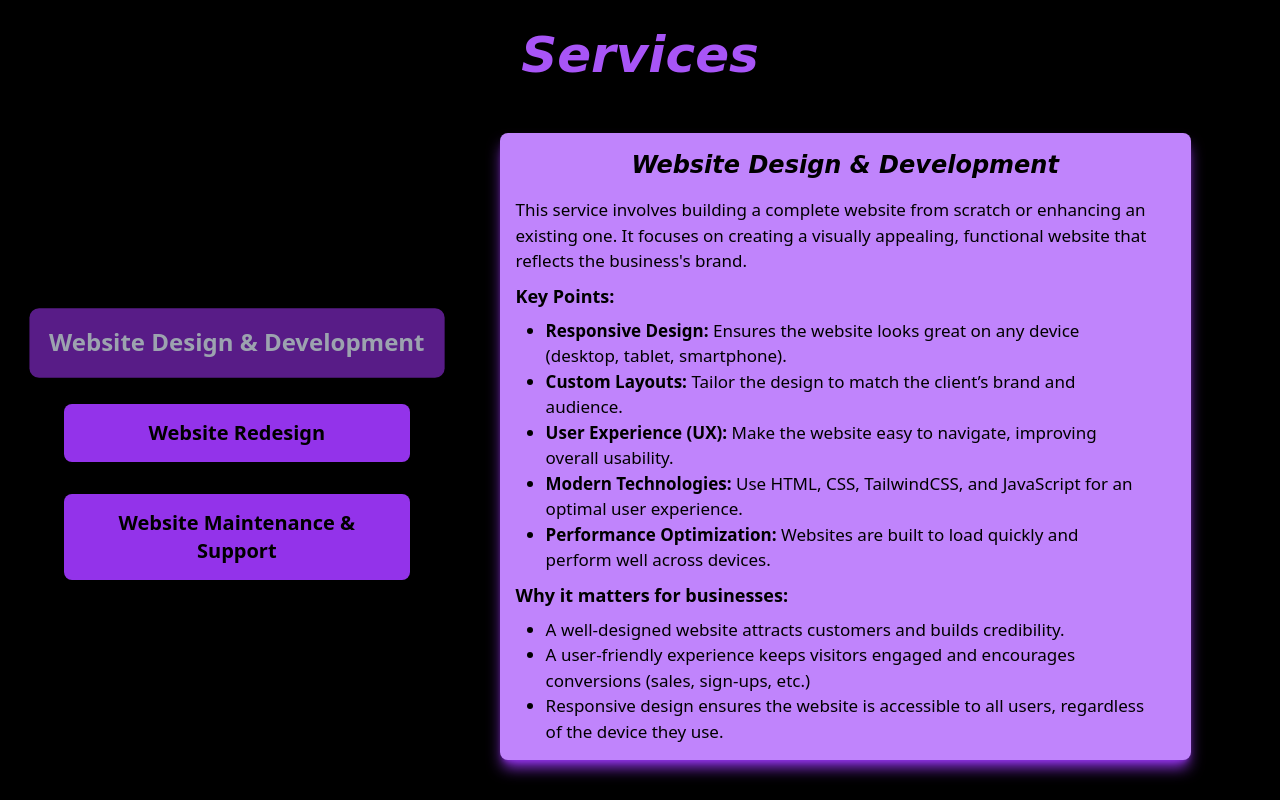
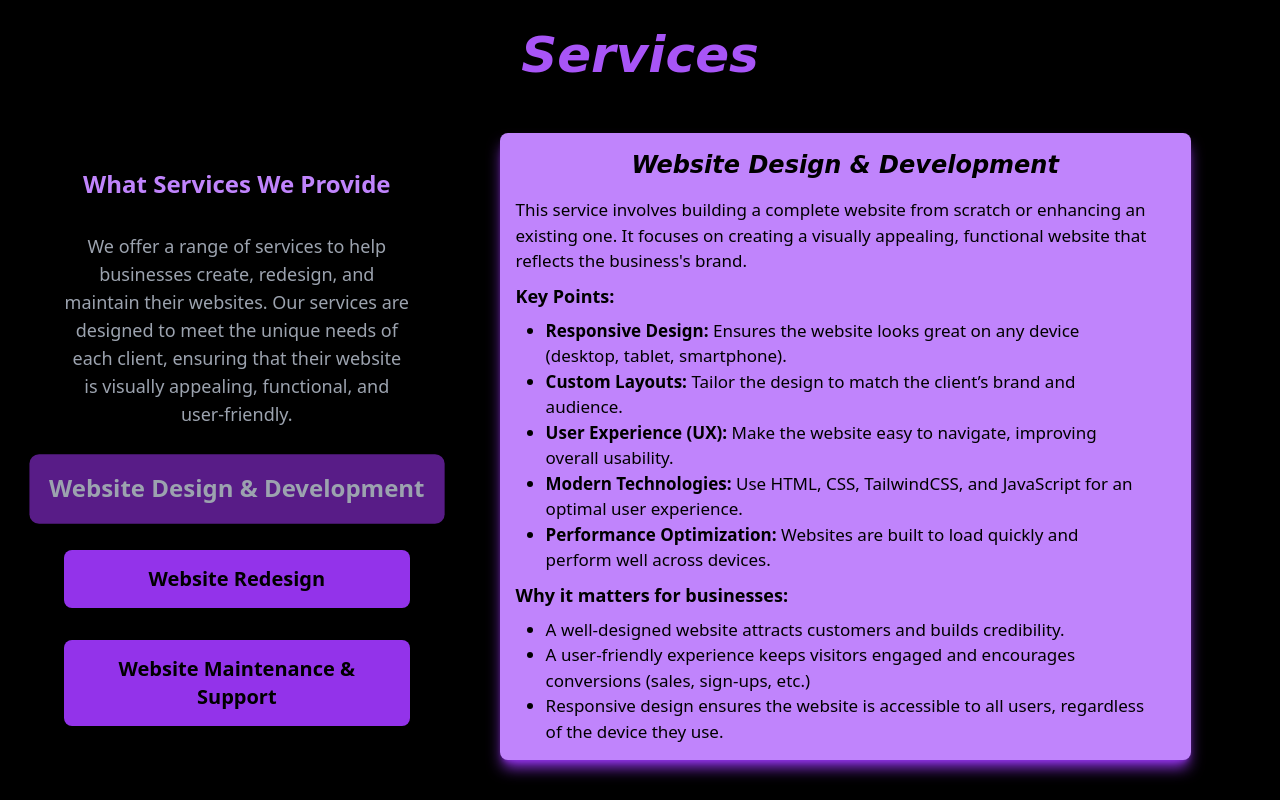
Before and after one commit to uzz-ptl7/Web-Wizards, a plain HTML site: page index.html in a window 1280 px wide. Shown: the part 1244-2044 px from the top of the page. Drawn offline with nearby package versions, Linux system fonts and the light colour scheme.

Commit message:
Complete Service Section

```diff
--- a/index.html
+++ b/index.html
@@ -66,7 +66,7 @@
         </div>
     </header>
 
-    <!-- Home -->
+    <!-- Home Section -->
     <section id="home">
         <div class="flex lg:flex-row flex-col justify-between items-center">
             <div>
@@ -124,10 +124,16 @@
         </div>
     </section>
 
+    <!-- Services Section -->
     <section id="services">
         <h1 class="text-purple-500 text-[50px] text-center font-[cursive] font-bold italic">Services</h1>
+
         <div class="flex lg:flex-row flex-col w-[90%] my-6 mx-auto">
             <div class="lg:w-[30%] w-[90%] flex flex-col gap-8 my-auto lg:mr-[30px]">
+
+                <h2 class="text-purple-400 text-center text-2xl font-bold">What Services We Provide</h2>
+                <p class="text-center text-gray-400 text-lg">We offer a range of services to help businesses create, redesign, and maintain their websites. Our services are designed to meet the unique needs of each client, ensuring that their website is visually appealing, functional, and user-friendly.</p>
+
                 <button id="web-dev-svc-btn" title="svc-btn" data-content="content1" class="content-button bg-purple-600 hover:bg-purple-900 hover:text-gray-400 focus:bg-purple-900 focus:text-gray-400 rounded-lg lg:focus:scale-[1.2] transition-scale duration-1000 font-bold text-xl py-[15px] px-[15px] outline-none">Website Design & Development</button>
 
                 <button id="web-redesign-svc-btn" title="svc-btn" data-content="content2" class="content-button bg-purple-600 hover:bg-purple-900 hover:text-gray-400 focus:bg-purple-900 focus:text-gray-400 rounded-lg lg:focus:scale-[1.2] transition-scale duration-1000 font-bold text-xl py-[15px] px-[15px] outline-none">Website Redesign</button>
--- a/index.js
+++ b/index.js
@@ -78,7 +78,7 @@ document.addEventListener("DOMContentLoaded", function () {
     observer.observe(statsSection); // Start observing
 });
 
-
+// Function to Display Which Service Details On Click of Button
 document.addEventListener('DOMContentLoaded', function() {
     const buttons = document.querySelectorAll('.content-button');
     const contents = document.querySelectorAll('.content');
--- a/style.css
+++ b/style.css
@@ -67,6 +67,7 @@
   background:  linear-gradient(to top, rgba(4, 4, 4, 0.9), rgba(20, 20, 20, 0.8));
 }
 
+/* Services Section */
 .content {
   display: none;
 }
```
